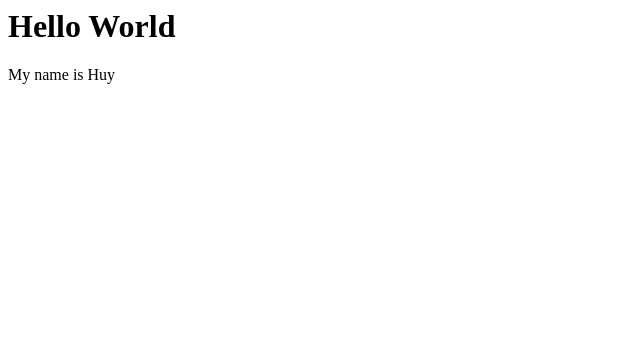
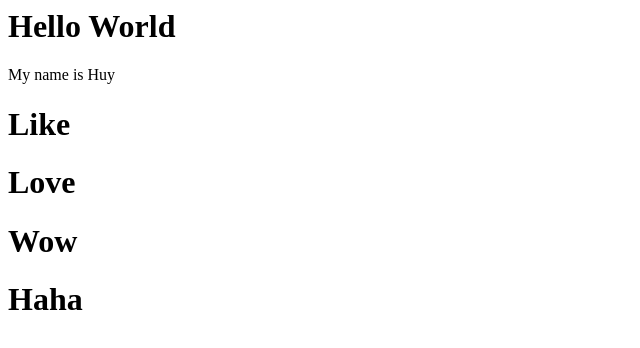
Before and after one commit to huyng6109/Jenkins_Test, a plain HTML site: page index.html in a window 1280 px wide. Shown: the whole page, without its empty margins (0-640 px from the left). Drawn offline with Linux system fonts and the light colour scheme.

Commit message:
add tag<div>

```diff
--- a/index.html
+++ b/index.html
@@ -1,2 +1,8 @@
 <h1>Hello World</h1>
 <p>My name is Huy</p>
+<div>
+    <h1>Like</h1>
+    <h1>Love</h1>
+    <h1>Wow</h1>
+    <h1>Haha</h1>
+</div>
```
